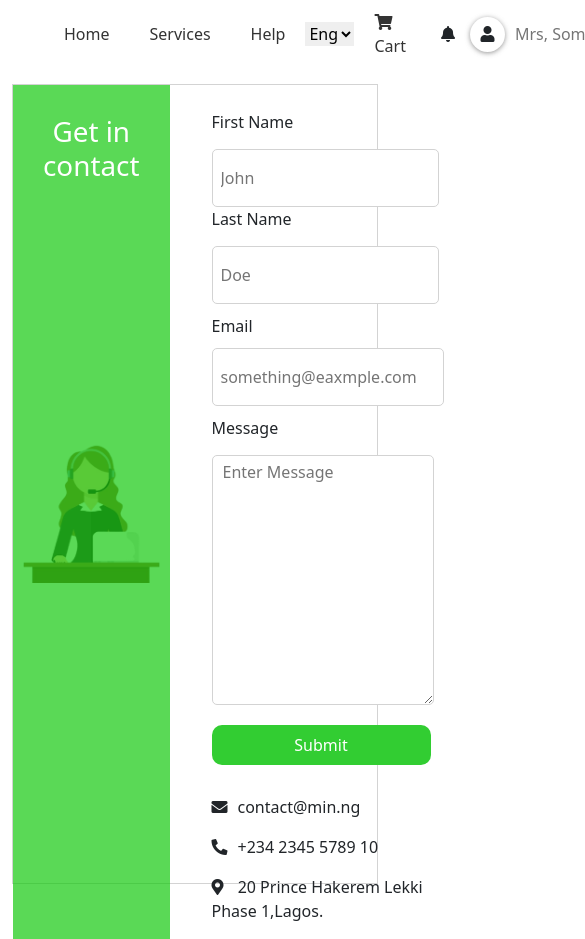
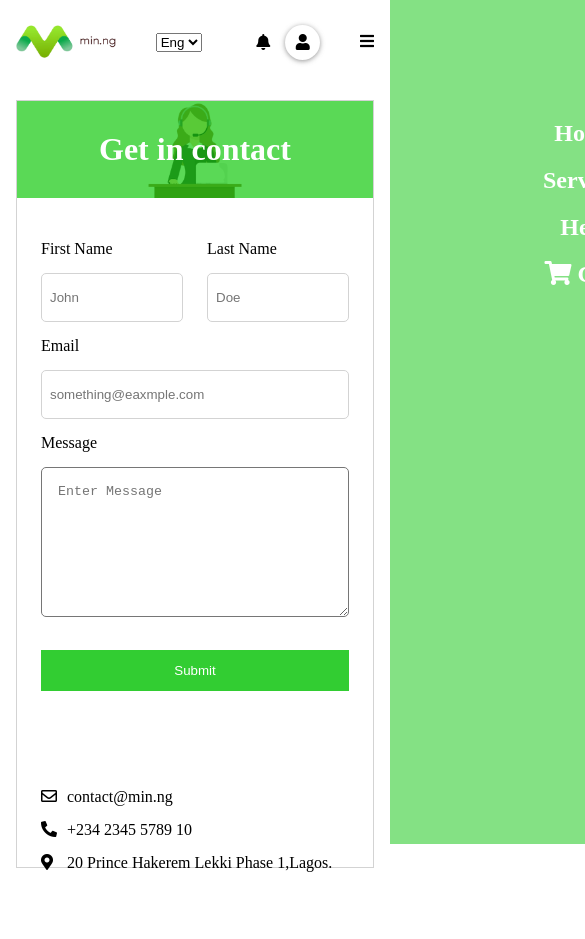
Before and after one commit to victorfaith-min/contact-page, a plain HTML site: page index.html in a window 390 px wide. Shown: the top 939 px of the page, 585 px wide, since content can reach past the window. After the commit the page ends 902 px from the top, so only its background shows below. Drawn offline with nearby package versions, Linux system fonts and the light colour scheme.

Commit message:
responsive design

```diff
--- a/index.html
+++ b/index.html
@@ -6,12 +6,6 @@
     <meta name="viewport" content="width=device-width, initial-scale=1.0" />
     <title>Contact page</title>
     <link rel="stylesheet" href="style.css" />
-    <link
-      href="https://cdn.jsdelivr.net/npm/bootstrap@5.0.2/dist/css/bootstrap.min.css"
-      rel="stylesheet"
-      integrity="sha384-EVSTQN3/azprG1Anm3QDgpJLIm9Nao0Yz1ztcQTwFspd3yD65VohhpuuCOmLASjC"
-      crossorigin="anonymous"
-    />
     <link
       rel="stylesheet"
       href="https://cdnjs.cloudflare.com/ajax/libs/font-awesome/5.15.3/css/all.min.css"
@@ -30,18 +24,19 @@
           <li><a href="">Home</a></li>
           <li><a href="">Services</a></li>
           <li><a href="">Help</a></li>
-          <select name="language" id="">
+          <li class="d-none">
+            <select name="language">
               <option value="Eng">Eng</option>
               <option value="Eng">Spa</option>
               <option value="Eng">Us</option>
               <option value="Eng">Un</option>
               <option value="Eng">UK</option>
             </select>
+          </li>
           <li>
             <a href=""><i class="fas fa-shopping-cart"></i> Cart</a>
           </li>
-
-          <div class="bell">
+          <div class="bell d-none">
             <i class="fas fa-bell"></i>
             <div class="person">
               <i class="fas fa-user"></i>
@@ -54,20 +49,43 @@
           </div>
         </ul>
       </div>
+      <select name="language" class="d-non">
+        <option value="Eng">Eng</option>
+        <option value="Eng">Spa</option>
+        <option value="Eng">Us</option>
+        <option value="Eng">Un</option>
+        <option value="Eng">UK</option>
+      </select>
+      <div class="d-non">
+        <div class="bell">
+          <i class="fas fa-bell"></i>
+          <div class="person">
+            <i class="fas fa-user"></i>
+          </div>
+          <div class="dropdown d-none">
+            <input type="text" placeholder="Mrs, Something" /><i
+              class="fas fa-caret-down"
+            ></i>
+          </div>
+        </div>
+      </div>
+      <div class="d-non">
+        <i class="fas fa-bars" id="bars"></i>
+      </div>
     </nav>
     <div class="contact container">
       <div class="contact-content">
         <div class="contact-img">
           <h1 class="text-center">Get in contact</h1>
         </div>
-        <div class="container">
+        <div>
           <form>
-            <div class="row name">
-              <div class="col-md-6">
+            <div class="name">
+              <div>
                 <label>First Name</label>
                 <input type="text" placeholder="John" />
               </div>
-              <div class="col-md-6">
+              <div>
                 <label>Last Name</label>
                 <input type="text" placeholder="Doe" />
               </div>
@@ -85,7 +103,7 @@
             </div>
           </form>
           <div class="contact-info">
-            <p><i class="fas fa-envelope"></i>contact@min.ng</p>
+            <p><i class="far fa-envelope"></i>contact@min.ng</p>
             <p><i class="fas fa-phone-alt"></i>+234 2345 5789 10</p>
             <p>
               <i class="fas fa-map-marker-alt"></i> 20 Prince Hakerem Lekki
@@ -95,5 +113,16 @@
         </div>
       </div>
     </div>
+
+    <!-- JavaScript -->
+    <script>
+      const bars = document.querySelector("#bars");
+      const links = document.querySelector(".links");
+
+      bars.addEventListener("click", () => {
+        bars.classList.toggle("fa-times");
+        links.classList.toggle("active");
+      });
+    </script>
   </body>
 </html>
--- a/style.css
+++ b/style.css
@@ -18,6 +18,11 @@ nav {
   padding: 20px 0;
   justify-content: space-between;
   align-items: center;
+}
+.container {
+  max-width: 1100px;
+  padding: 1rem;
+  margin: 0 auto;
 }
 .logo {
   height: 110px;
@@ -76,9 +81,7 @@ nav {
   border: 1px solid lightgrey;
   height: 100%;
 }
-form {
-  padding-top: 25px;
-}
+
 .contact {
   height: 800px;
 }
@@ -102,6 +105,7 @@ form {
   color: #fff;
   position: relative;
   padding: 30px;
+  text-align: center;
 }
 .contact input {
   width: 100%;
@@ -115,53 +119,102 @@ textarea:focus {
 .contact input,
 textarea {
   border-radius: 5px;
-}
-.contact input[type="email"],
-.rest > label,
-.name {
-  margin-left: 20px !important;
-  margin-bottom: 10px !important;
-}
-.contact input[type="email"] {
-  width: 96% !important;
-}
-.name {
-  margin-left: 8px !important;
-  width: 97% !important;
-}
-.mess label,
-.name label {
+  margin-top: 15px;
   margin-bottom: 15px;
 }
-.rest {
-  padding-right: 17px;
+.contact form,
+.contact-info {
+  padding: 2rem 1.5rem;
 }
+
 .mess {
   display: flex;
   flex-direction: column;
-  margin-left: 20px;
+}
+.name {
+  display: grid;
+  grid-template-columns: 1fr 1fr;
+  gap: 1.5rem;
 }
 .mess textarea {
-  height: 250px;
-  border: 1px solid lightgrey;
-  padding: 4px 10px;
+  height: 150px;
+  padding: 1rem;
 }
 .btn-faith {
-  background-color: limegreen;
-  width: 100%;
+  margin: 18px 0;
   cursor: pointer;
-  padding: 8px;
   border: none;
-  border-radius: 10px;
+  background: limegreen;
+  padding: 0.8rem 1.3rem;
   color: #fff;
 }
-.submitbutton {
-  margin: 20px;
-}
-.contact-info {
-  margin-top: 30px;
-  margin-left: 20px;
+.btn-faith:hover {
+  background: green;
 }
 .contact-info i {
   margin-right: 10px;
 }
+.contact-info p {
+  margin: 15px 0;
+}
+.d-non {
+  display: none;
+}
+@media screen and (max-width: 700px) {
+  .bell {
+    display: flex;
+    align-items: center;
+  }
+  .d-none {
+    display: none;
+  }
+  .d-non {
+    display: block;
+  }
+  .contact-content {
+    grid-template-columns: 1fr;
+  }
+  .links ul {
+    flex-direction: column;
+    justify-content: center;
+    align-items: center;
+    margin: 30px 20px;
+  }
+  .links li select {
+    margin-left: 10px;
+    font-weight: bold;
+  }
+  .links {
+    padding: 80px 100px;
+    position: fixed;
+    top: 0;
+    right: -100%;
+    width: 100%;
+    height: 100vh;
+    background: rgba(50, 205, 50, 0.6);
+    z-index: 900;
+    transition: 0.4s all ease;
+  }
+  .links ul li a {
+    color: #fff;
+    padding: 10px;
+    font-size: 24px;
+    font-weight: bold;
+  }
+  .links ul li {
+    padding: 10px;
+  }
+  .links.active {
+    right: 0;
+  }
+  .btn-faith {
+    width: 100%;
+  }
+  #bars {
+    position: relative;
+    z-index: 10000;
+  }
+  .contact-info {
+    padding-bottom: 15px;
+  }
+}
```
Lines whose indentation alone changed are shown as unchanged.
